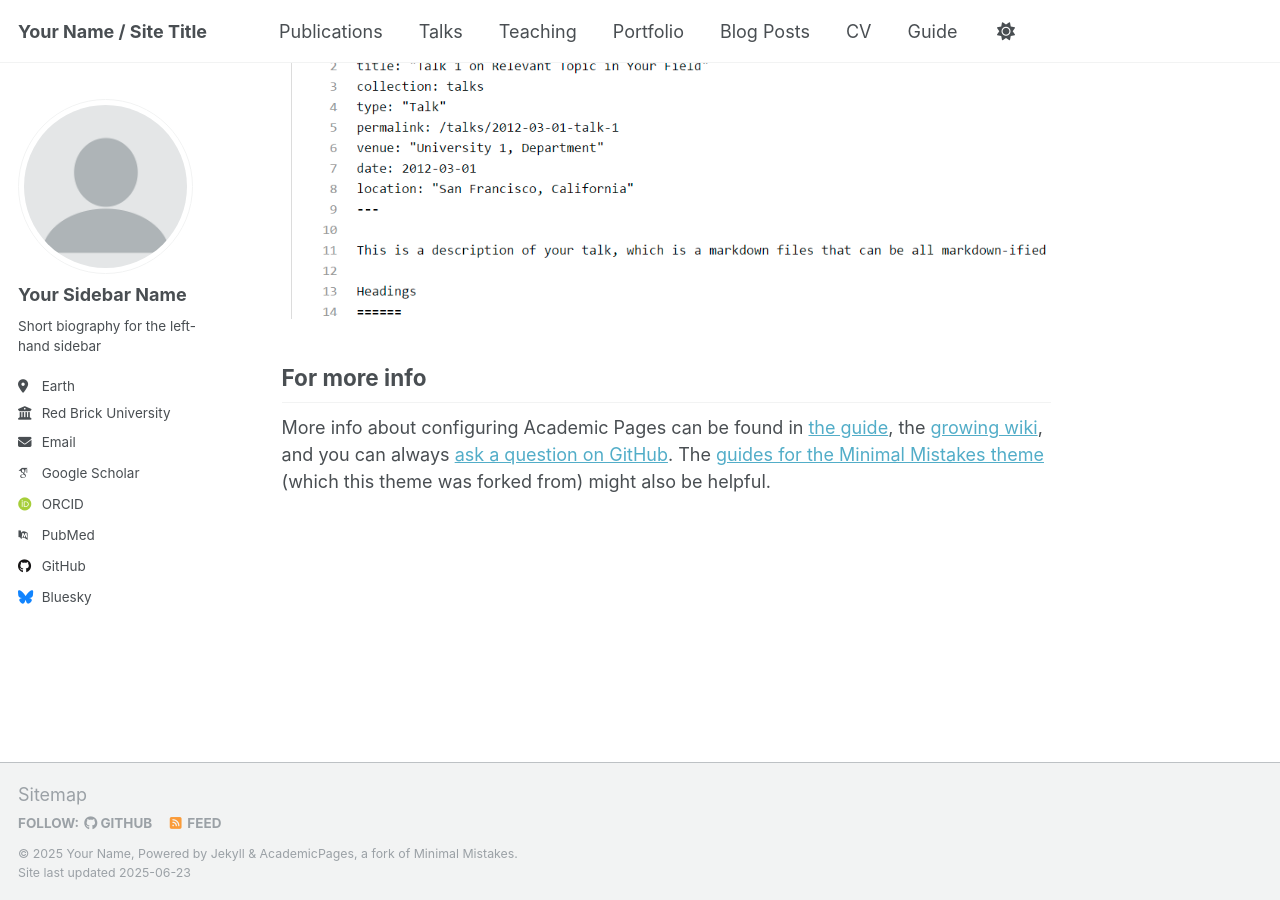
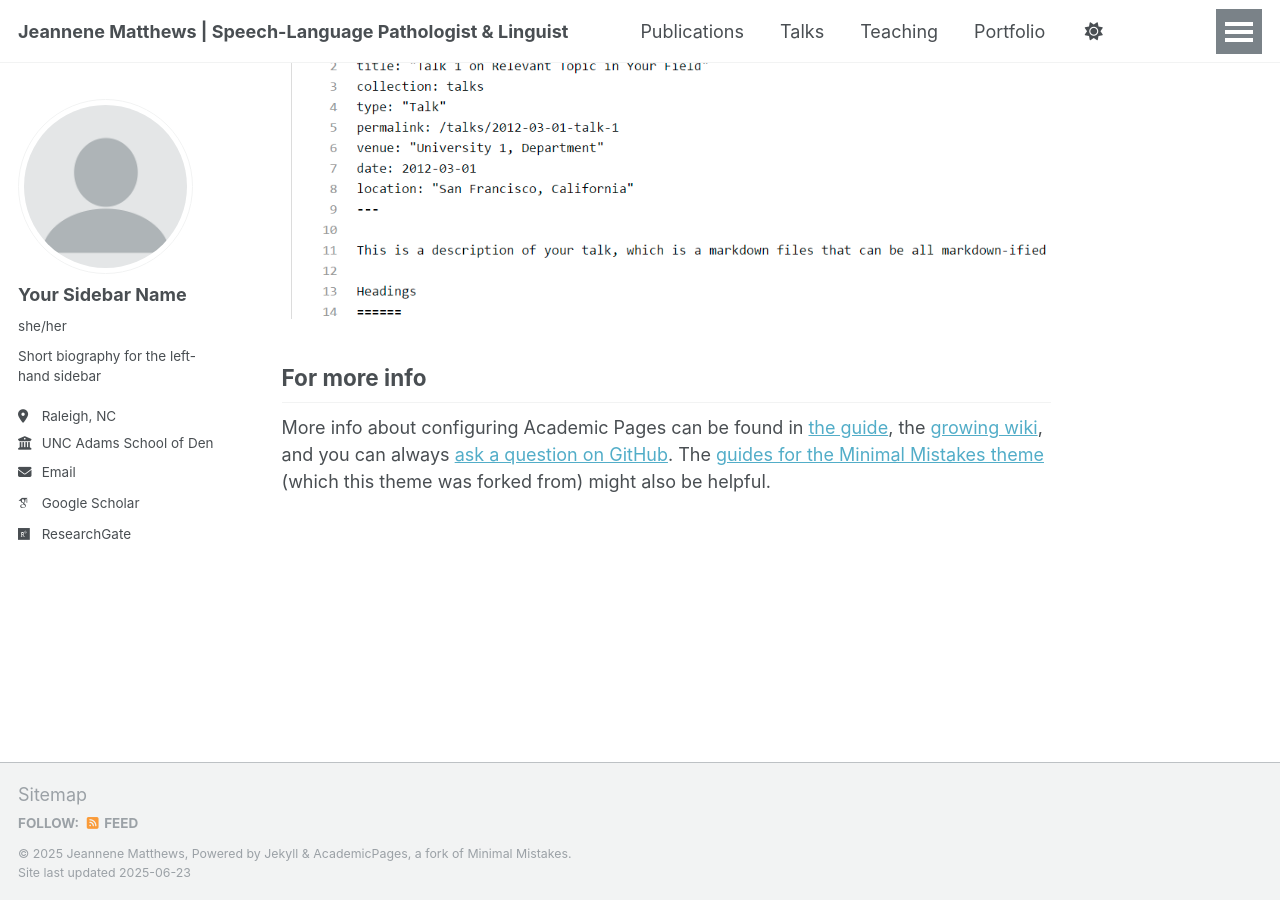
Before and after one commit to jlmatt15/jlmatt15.github.io, a Jekyll site: the page built from _pages/about.md, in a window 1280 px wide and 900 px high, scrolled down 2636 px. Built offline with Jekyll 4.4.1, drawn with Linux system fonts in a browser that asks for light colours; some web fonts are replaced.

Commit message:
Update _config.yml

```diff
--- a/_config.yml
+++ b/_config.yml
@@ -9,9 +9,9 @@
 # Basic Site Settings
 locale                   : "en-US"
 site_theme               : "default"
-title                    : "Your Name / Site Title"
+title                    : "Jeannene Matthews | Speech-Language Pathologist & Linguist"
 title_separator          : "-"
-name                     : &name "Your Name"
+name                     : &name "Jeannene Matthews"
 description              : &description "personal description"
 url                      : https://academicpages.github.io # the base hostname & protocol for your site e.g. "https://[your GitHub username].github.io" or if you already have some other page hosted on Github then use "https://[your GitHub username].github.io/[Your Repo Name]"
 baseurl                  : "" # the subpath of your site, e.g. "/blog"
@@ -24,34 +24,34 @@ author:
   # Biographic information
   avatar           : "profile.png"
   name             : "Your Sidebar Name"
-  pronouns         : # example: "she/her"
+  pronouns         : "she/her"
   bio              : "Short biography for the left-hand sidebar"
-  location         : "Earth"
-  employer         : "Red Brick University"
-  uri              : # URL
+  location         : "Raleigh, NC"
+  employer         : "UNC Adams School of Dentistry"
+  uri              : # jlmatt15.github.io
   email            : "none@example.org"
 
   # Academic websites
   academia         : # URL
   arxiv            : # URL - Update with the correct link to your profile
-  googlescholar    : "https://scholar.google.com/citations?user=PS_CX0AAAAAJ"
+  googlescholar    : "https://scholar.google.com/citations?user=cNnFsxAAAAAJ&hl=en"
   impactstory      : # URL
-  orcid            : "http://orcid.org/yourorcidurl"
+  orcid            : #"http://orcid.org/yourorcidurl"
   semantic         : # URL
-  pubmed           : "https://www.ncbi.nlm.nih.gov/pubmed/?term=john+snow"
-  researchgate     : # URL
+  pubmed           : # "https://www.ncbi.nlm.nih.gov/pubmed/?term=john+snow"
+  researchgate     : "https://www.researchgate.net/profile/Jeannene-Matthews?ev=hdr_xprf"
   scopus           : # URL
 
   # Repositories and software development
   bitbucket        : # Username - Update with your username on the site
   codepen          : # Username
   dribbble         : # Username
-  github           : "academicpages"
+  github           : # "academicpages"
   kaggle           : # Username
   stackoverflow    : # User number or user number and name (i.e., use "1" or "1/jeff-atwood")
 
   # Social media
-  bluesky          : "bsky.app" # Replace this with you Bluesky username
+  bluesky          : # Replace this with you Bluesky username
   facebook         : # Username
   flickr           : # Username
   foursquare       : # Username
```
